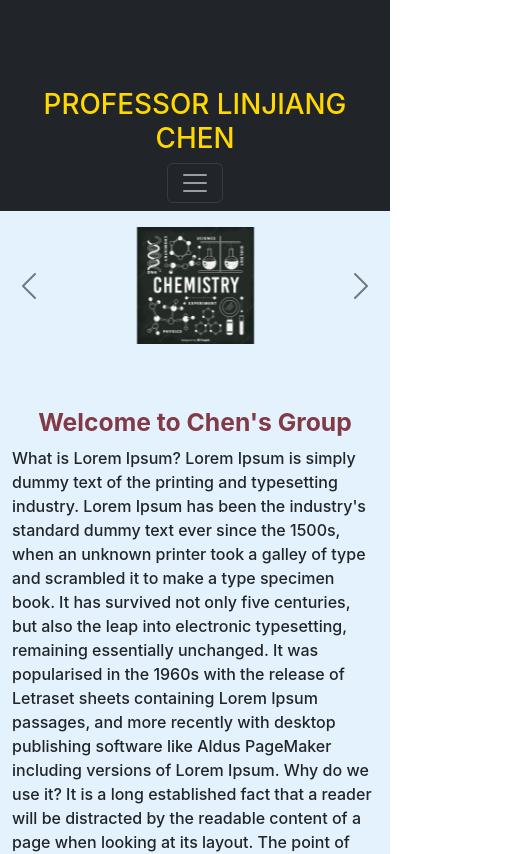
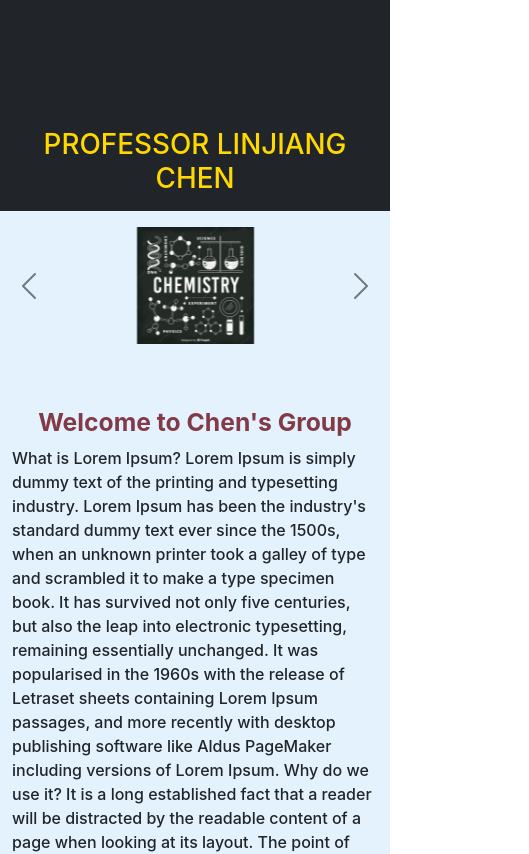
Before and after one commit to imsandeepk/group-website, a React (Create React App) app: page / in a window 390 px wide. Shown: the top 854 px of the page, 529 px wide, since content can reach past the window. Built offline with nearby package versions, Linux system fonts and the light colour scheme; the HTML template or start-up script is replaced by a standard one.

Commit message:
Update Header.js

```diff
--- a/src/component/Header.js
+++ b/src/component/Header.js
@@ -3,24 +3,12 @@ import { Link } from 'react-router-dom';
 
 export default function Header() {
   return (
-    <nav className="navbar navbar-expand-lg navbar-dark bg-dark" style={{ height: '25vh' }}>
+    <nav className="navbar bg-dark navbar-expand-lg" style={{ height: '25vh' }}>
       <div className="container-fluid h-100 d-flex flex-column justify-content-end">
         <h1 className="text-center" style={{ color: '#FFD800' }}>
           PROFESSOR LINJIANG CHEN
         </h1>
-        <button
-          className="navbar-toggler"
-          type="button"
-          data-bs-toggle="collapse"
-          data-bs-target="#navbarNav"
-          aria-controls="navbarNav"
-          aria-expanded="false"
-          aria-label="Toggle navigation"
-        >
-          <span className="navbar-toggler-icon"></span>
-        </button>
-        <div className="collapse navbar-collapse justify-content-center" id="navbarNav">
-          <div className="navbar-nav">
+        <div className="navbar-nav justify-content-center text-white">
           <Link className="nav-link mx-3 text-white" to="/">
             Home
           </Link>
@@ -30,10 +18,10 @@ export default function Header() {
           <a className="nav-link mx-4 text-white" href="https://scholar.google.co.uk/citations?user=ZprWaMkAAAAJ&hl=en">
             Publications
           </a>
-            <Link className="nav-link mx-4 text-white d-none d-lg-inline" to="/CV">
+          <Link className="nav-link mx-4 text-white" to="/CV">
             CV
           </Link>
-            <Link className="nav-link mx-4 text-white d-none d-lg-inline" to="/team">
+          <Link className="nav-link mx-4 text-white" to="/team">
             Group
           </Link>
           <Link className="nav-link mx-4 text-white" to="/contact">
@@ -41,7 +29,6 @@ export default function Header() {
           </Link>
         </div>
       </div>
-      </div>
     </nav>
   );
 }
```
Lines whose indentation alone changed are shown as unchanged.
